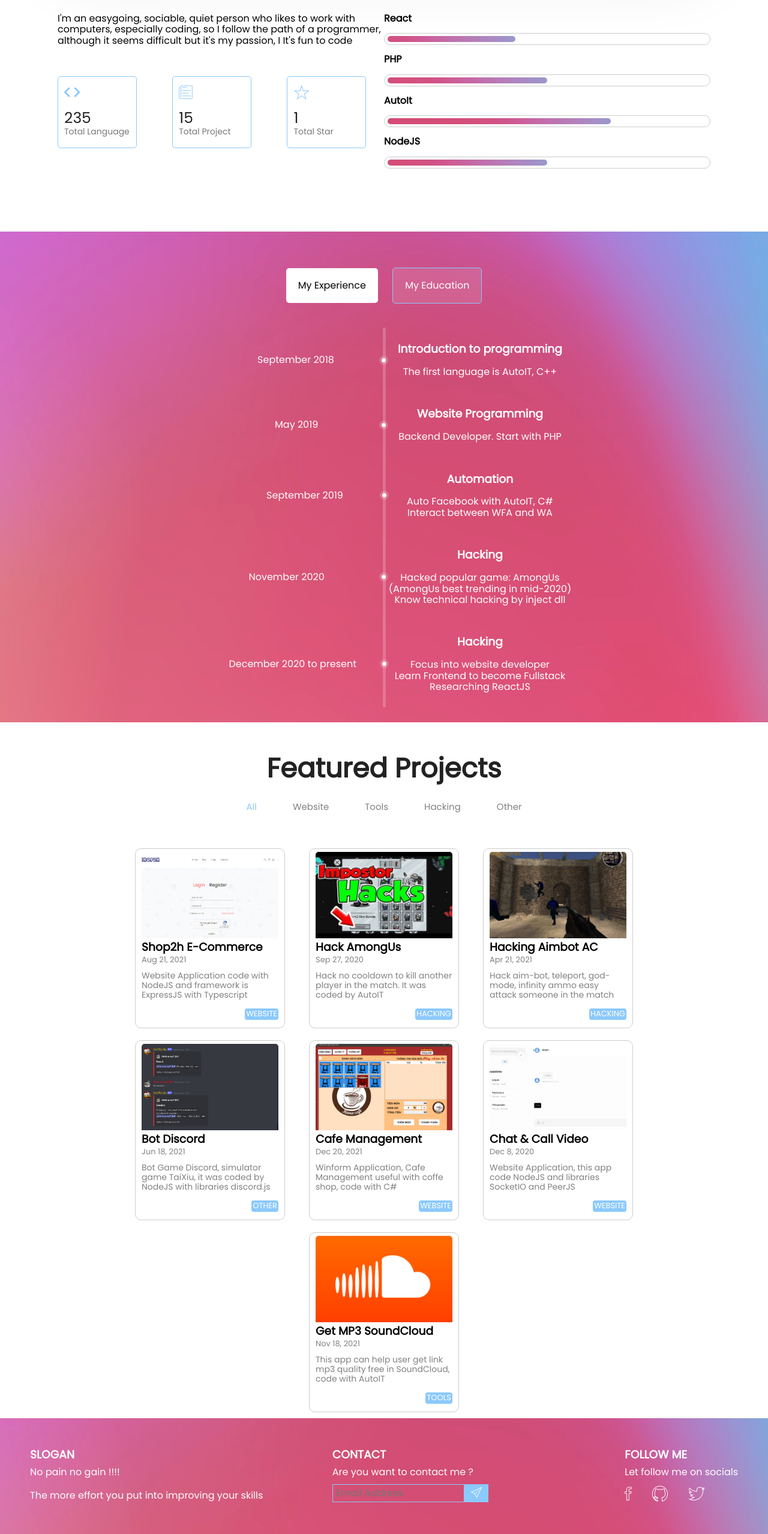
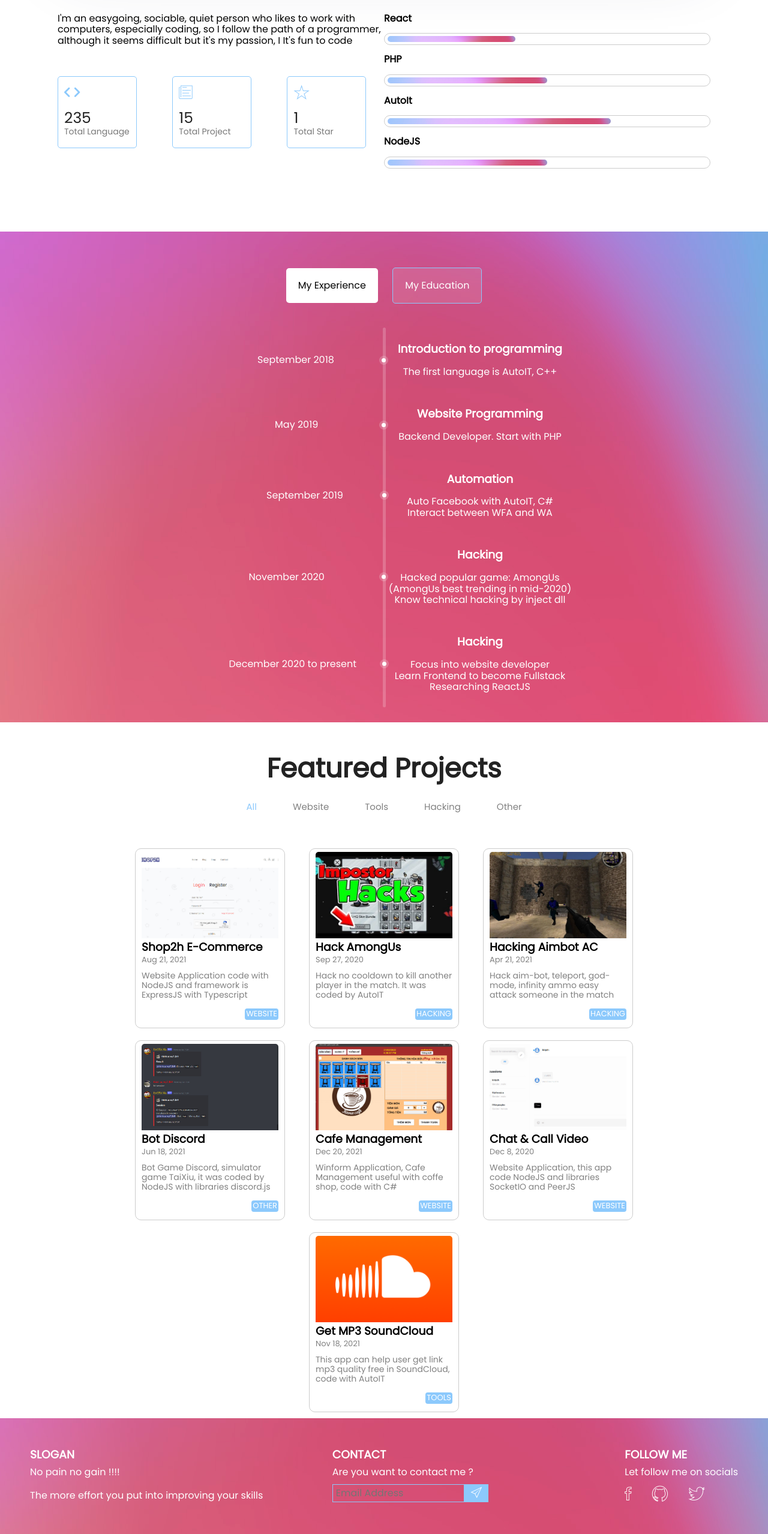
Before and after one commit to kidp2h/kidp2h.github.io, a plain HTML site: page index.html in a window 1280 px wide. Shown: the part 1300-3857 px from the top of the page at 60% size. Drawn offline with nearby package versions, Linux system fonts and the light colour scheme.

Commit message:
portfolio

```diff
--- a/main.css
+++ b/main.css
@@ -208,6 +208,8 @@ nav {
 .progress-skill {
   background-image: url("./images/mesh.jpg");
   background-position: right center;
+  background-repeat: no-repeat;
+  background-size: cover;
   height: 10px;
   border-radius: 10px;
   transition: 1s;
@@ -344,14 +346,7 @@ nav {
   color: white;
   background-image: url(../images/mesh.jpg);
   background-position: right center;
-}
-.effect .progress-skill {
-}
-@keyframes slide {
-  from {
-  }
-  to {
-  }
+  background-repeat: no-repeat;
 }
 .timeline__tabs {
   padding: 50px;
@@ -377,6 +372,7 @@ nav {
   margin-top: 90px;
   background-image: url(../images/mesh.jpg);
   background-position: right center;
+  background-repeat: no-repeat;
   width: 100%;
   flex-direction: column;
   color: white;
@@ -466,9 +462,10 @@ ul.list {
 }
 footer {
   width: 100%;
-  height: 40%;
+  height: 200px;
   background-image: url(../images/mesh.jpg);
   background-position: right center;
+  background-repeat: no-repeat;
   color: white;
   padding: 50px 50px;
   display: flex;
```
